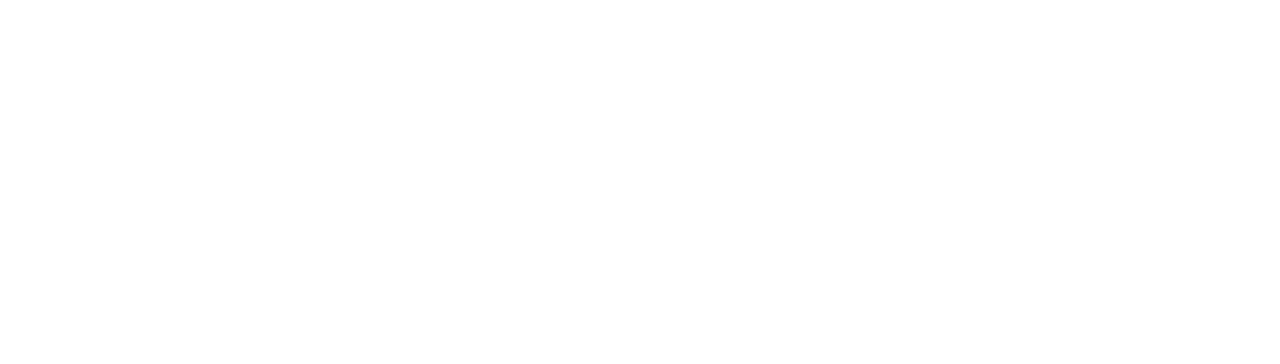
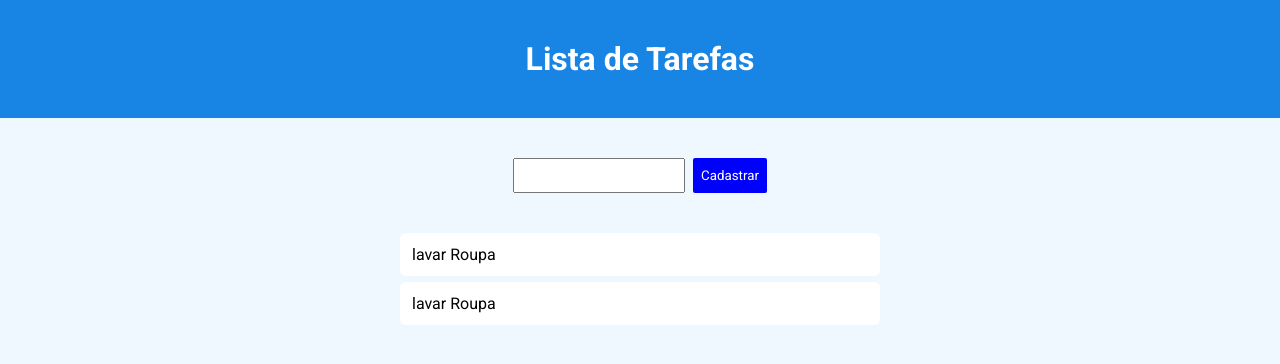
Before and after one commit to Jonatan1103/curso_ebac_frontend, a plain HTML site: page exercicio-jquery/index.html in a window 1280 px wide. Drawn offline with nearby package versions, Linux system fonts and the light colour scheme.

Commit message:
finalizado condicional

```diff
--- a/exercicio-jquery/index.html
+++ b/exercicio-jquery/index.html
@@ -12,6 +12,29 @@
   <title>Lista de Tarefas</title>
 </head>
 <body>
+  <header>
+    <h1>Lista de Tarefas</h1>
+  </header>
 
+  <div class="container">
+    <main>
+      <form id="lista-tarefa">
+        <input type="text" id="nome-tarefa" required>
+        <button type="submit">Cadastrar</button>
+      </form>
+
+      <ul>
+        <li>
+          lavar Roupa
+        </li>
+        <li>
+          lavar Roupa
+        </li>
+      </ul>
+    </main>
+  </div>
+
+  <script src="https://code.jquery.com/jquery-3.6.3.min.js"></script>
+  <script src="./main.js"></script>
 </body>
 </html>
--- a/exercicio-jquery/main.css
+++ b/exercicio-jquery/main.css
@@ -0,0 +1,69 @@
+* {
+  margin: 0;
+  padding: 0;
+  box-sizing: border-box;
+  font-family: 'Roboto', sans-serif;
+}
+
+.container {
+  max-width: 980px;
+  margin: 0 auto;
+}
+
+body {
+  background-color: aliceblue;
+}
+
+header {
+  background-color: rgb(24, 133, 228);
+}
+
+header h1 {
+  color: #fff;
+  text-align: center;
+  padding: 40px 0;
+}
+
+#lista-tarefa {
+  padding: 40px 0;
+  display: flex;
+  justify-content: center;
+  gap: 8px;
+}
+
+input,
+button {
+  padding: 8px;
+}
+
+button {
+  background-color: blue;
+  border: none;
+  border-radius: 2px;
+  color: #fff;
+  cursor: pointer;
+}
+
+button:hover {
+  background-color: rgb(79, 79, 255);
+  transition: all ease .2s;
+}
+
+ul {
+  display:flex;
+  flex-direction: column;
+  max-width: 480px;
+  margin: 0 auto;
+  list-style: none;
+  min-height: 100vh;
+  border-radius: 4px;
+  gap: 6px;
+}
+
+ul li {
+  cursor: pointer;
+  background-color: #fff;
+  border-radius: 6px;
+  padding: 12px;
+  /* text-decoration: line-through; */
+}
--- a/exercicio-jquery/main.js
+++ b/exercicio-jquery/main.js
@@ -0,0 +1,23 @@
+$(document).ready(function() {
+  const tarefas = []
+
+  $('#lista-tarefa').on('submit', function(event) {
+    event.preventDefault()
+
+    const nomeTarefa = $('#nome-tarefa').val()
+    const novaTarefa = $('<li style="display: none"></li>')
+
+    if(tarefas.includes(nomeTarefa)) {
+      alert('Tarefa já cadastrada')
+      $(nomeTarefa).val('')
+
+    } else {
+      $(`<p>${nomeTarefa}</p>`).appendTo(novaTarefa)
+      $(novaTarefa).appendTo('ul')
+      $(novaTarefa).fadeIn(150)
+      $(nomeTarefa).val('')
+
+      tarefas.push(nomeTarefa)
+    }
+  })
+})
```
